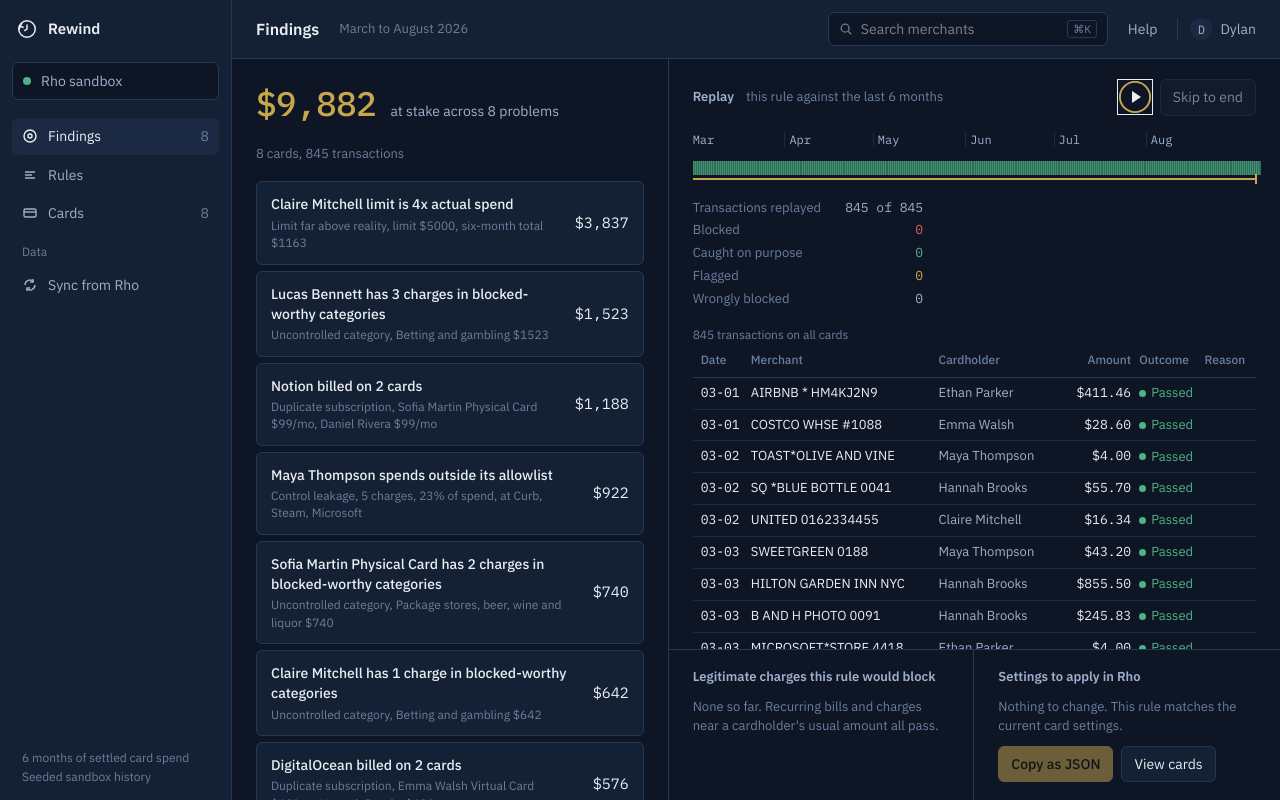
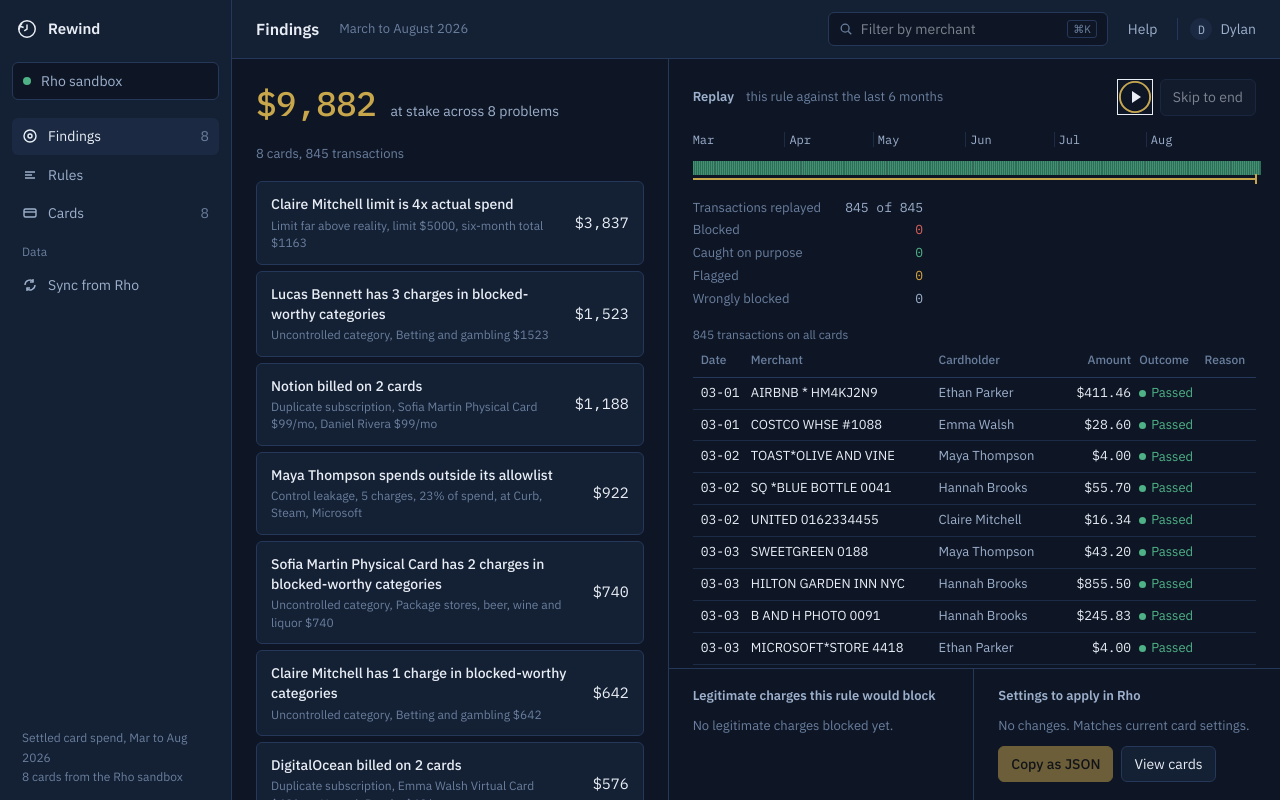
Before and after one commit to dynotics/Rewind, a Next.js app: page / in a window 1280 px wide. Built offline with nearby package versions, Linux system fonts and the light colour scheme.

Commit message:
plainer ui copy

```diff
--- a/src/components/CardsList.tsx
+++ b/src/components/CardsList.tsx
@@ -141,7 +141,7 @@ export function CardsList({ cards, verdicts, revealed, months, recommendations,
       <div className="lead">
         <span className="amt num">{dollars(totalSpent)}</span>
         <span className="what">spent across {plural(cards.length, "card")}</span>
-        <span className="sub">Figures follow the replay cursor. Pick a card to load a rule sized to its real spend.</span>
+        <span className="sub">As of replay cursor</span>
       </div>
       <div className="cards">
         {cards.map((card) => (
--- a/src/components/ChangePlan.tsx
+++ b/src/components/ChangePlan.tsx
@@ -50,7 +50,7 @@ export function ChangePlan({ plan, cards, onViewCards }: Props) {
     <div className="plan">
       <h2>Settings to apply in Rho</h2>
       {plan.length === 0 ? (
-        <p className="empty">Nothing to change. This rule matches the current card settings.</p>
+        <p className="empty">No changes. Matches current card settings.</p>
       ) : null}
       {plan.map((change) => {
         const card = cards.find((item) => item.id === change.cardId);
--- a/src/components/FalsePositives.tsx
+++ b/src/components/FalsePositives.tsx
@@ -28,9 +28,7 @@ export function FalsePositives({ rows, policy, raiseTo, onRaise, onOpen }: Props
     <div className="annoy">
       <h2>Legitimate charges this rule would block</h2>
       {rows.length === 0 ? (
-        <p className="empty">
-          None so far. Recurring bills and charges near a cardholder&apos;s usual amount all pass.
-        </p>
+        <p className="empty">No legitimate charges blocked yet.</p>
       ) : null}
       {rows.map(({ verdict, canonical, months, windowMonths }) => (
         <button
--- a/src/components/FindingsList.tsx
+++ b/src/components/FindingsList.tsx
@@ -24,7 +24,7 @@ export function FindingsList({ findings, selectedId, onSelect, cardCount, txnCou
 
       <div className="findings">
         {findings.length === 0 ? (
-          <p className="empty">No problems found in this history.</p>
+          <p className="empty">No problems found.</p>
         ) : null}
         {findings.map((finding) => (
           <button
--- a/src/components/ReplayStats.tsx
+++ b/src/components/ReplayStats.tsx
@@ -35,7 +35,7 @@ export function ReplayStats({ tally, revealed, total, filter, onFilter }: Props)
           type="button"
           className={`stat ${filter === row.key ? "on" : ""}`}
           aria-pressed={filter === row.key}
-          title={filter === row.key ? "Show every transaction" : `Show only ${row.label.toLowerCase()} rows`}
+          title={filter === row.key ? "Show all" : `Show only ${row.label.toLowerCase()}`}
           onClick={() => onFilter(filter === row.key ? "all" : row.key)}
         >
           <span>{row.label}</span>
--- a/src/components/Sidebar.tsx
+++ b/src/components/Sidebar.tsx
@@ -106,9 +106,9 @@ export function Sidebar(props: Props) {
         </button>
       </nav>
       <div className="foot">
-        {live ? "Settled card spend from Rho" : "6 months of settled card spend"}
+        {live ? "Settled card spend from Rho" : "Settled card spend, Mar to Aug 2026"}
         <br />
-        {props.syncedAt === null ? "Seeded sandbox history" : `Synced today, ${props.syncedAt}`}
+        {props.syncedAt === null ? "8 cards from the Rho sandbox" : `Synced today, ${props.syncedAt}`}
         {sync.status === "failed" ? <span className="err"><br />{sync.message}</span> : null}
       </div>
     </aside>
--- a/src/components/TopBar.tsx
+++ b/src/components/TopBar.tsx
@@ -35,8 +35,8 @@ export function TopBar({ title, range, query, onQuery }: Props) {
           value={query}
           onChange={(event) => onQuery(event.target.value)}
           onKeyDown={(event) => event.key === "Escape" && onQuery("")}
-          placeholder="Search merchants"
-          aria-label="Search merchants"
+          placeholder="Filter by merchant"
+          aria-label="Filter by merchant"
         />
         <kbd>⌘K</kbd>
       </label>
--- a/src/components/TxnDrawer.tsx
+++ b/src/components/TxnDrawer.tsx
@@ -40,7 +40,7 @@ function Why({ context }: { context: TxnContext }) {
     <div className={`why ${verdict.outcome === "pass" ? "" : verdict.outcome}`}>
       <h3>{heading}</h3>
       {verdict.reasons.length === 0 ? (
-        <p>{inScope ? "No limit or list in the rule stops this charge." : "The rule does not cover this card."}</p>
+        <p>{inScope ? "No limit or list applies." : "Not covered by this rule."}</p>
       ) : (
         <ul>
           {verdict.reasons.map((reason) => (
@@ -50,7 +50,7 @@ function Why({ context }: { context: TxnContext }) {
       )}
       {wrong === undefined ? null : (
         <p className="legit">
-          Looks legitimate: {wrong.canonical} appears in {wrong.months} of {wrong.windowMonths} months for this cardholder.
+          Looks legitimate: {wrong.canonical}, {wrong.months} of {wrong.windowMonths} months for this cardholder.
         </p>
       )}
     </div>
```
